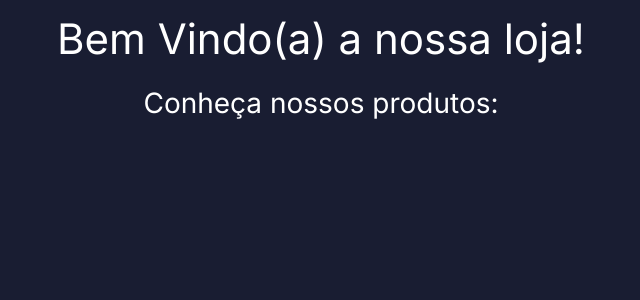
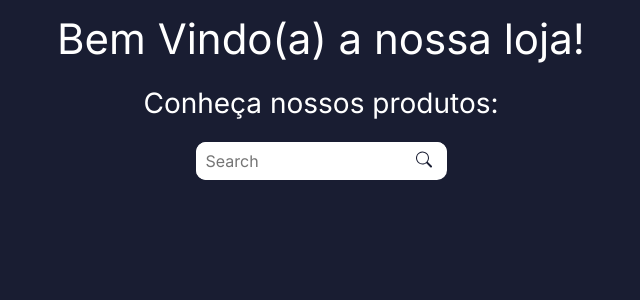
Before and after one commit to guilherminol/tbb, a React (Create React App) app: page / in a window 1280 px wide. Shown: the top 300 px of the page, without its empty margins (319-959 px from the left). Built offline with nearby package versions, Linux system fonts and the light colour scheme.

Commit message:
Feat: adding the search button

```diff
--- a/src/pages/Home/index.tsx
+++ b/src/pages/Home/index.tsx
@@ -1,17 +1,31 @@
-import { useContext } from "react";
+import { useContext, useState } from "react";
+import { BsSearch } from "react-icons/bs";
 import ProductList from "../../components/productsList";
 import { ProductsContext } from "../../providers/products";
-import { Container } from "./style";
+import { Container, Input } from "./style";
 
 const Home = () => {
   const { products } = useContext(ProductsContext);
-
+  const [search, setSearch] = useState("");
   return (
     <Container>
       <header>
         <h1>Bem Vindo(a) a nossa loja!</h1>
         <h2>Conheça nossos produtos:</h2>
       </header>
+      <div>
+        <Input>
+          <input
+            type="text"
+            placeholder="Search"
+            onChange={(e) => setSearch(e.target.value)}
+          />
+          <button>
+            <BsSearch />
+          </button>
+        </Input>
+      </div>
+
       <ProductList products={products} />
     </Container>
   );
--- a/src/pages/Home/style.ts
+++ b/src/pages/Home/style.ts
@@ -11,6 +11,9 @@ export const Container = styled.div`
     text-align: center;
     font-weight: normal;
   }
+  div {
+    margin: 0 auto;
+  }
   @media (min-width: 768px) {
     h1 {
       font-size: 42px;
@@ -18,5 +21,39 @@ export const Container = styled.div`
     h2 {
       font-size: 28px;
     }
+    div {
+      display: flex;
+      align-items: space-around;
+    }
   }
 `;
+export const Input = styled.div`
+  display: flex;
+  background-color: #fff;
+  border-radius: 10px 10px 10px 10px;
+  width: fit-content;
+  input {
+    width: 200px;
+    padding: 10px;
+    border: none;
+    border-radius: 10px 0 0 10px;
+    :focus {
+      outline: none;
+    }
+  }
+  button {
+    background-color: transparent;
+    border: none;
+    padding: 0 15px 0 0;
+    background-color: #fff;
+    border-radius: 0 10px 10px 0;
+    height: 35px;
+    :hover {
+      cursor: pointer;
+    }
+    svg {
+      height: 100%;
+      color: #191d32;
+    }
+  }
+`;
--- a/src/pages/ProductDetails/index.tsx
+++ b/src/pages/ProductDetails/index.tsx
@@ -29,6 +29,7 @@ const ProductDetail = () => {
         <h1>Um pouco mais sobre o produto</h1>
         <AiFillTag className="mobileLogo" />
       </header>
+
       <ProductDetails product={product} />
     </Container>
   );
```
